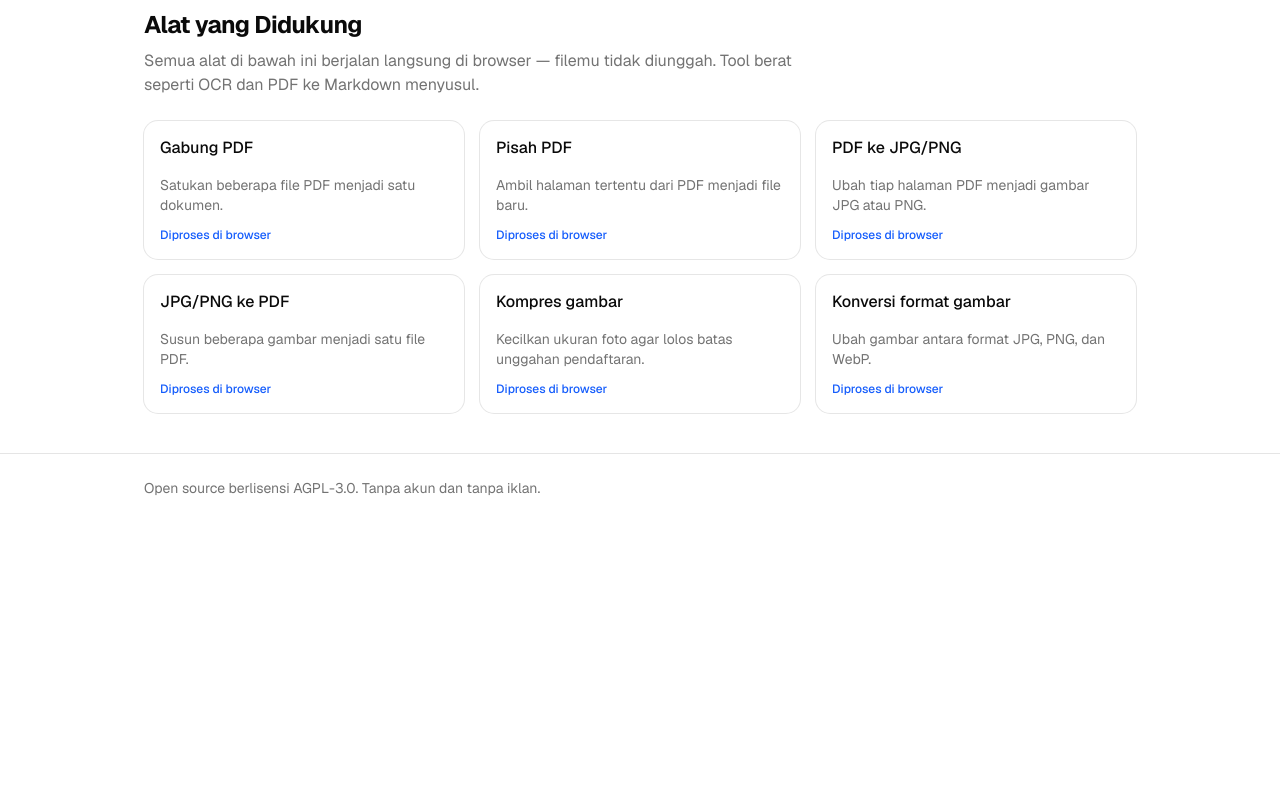
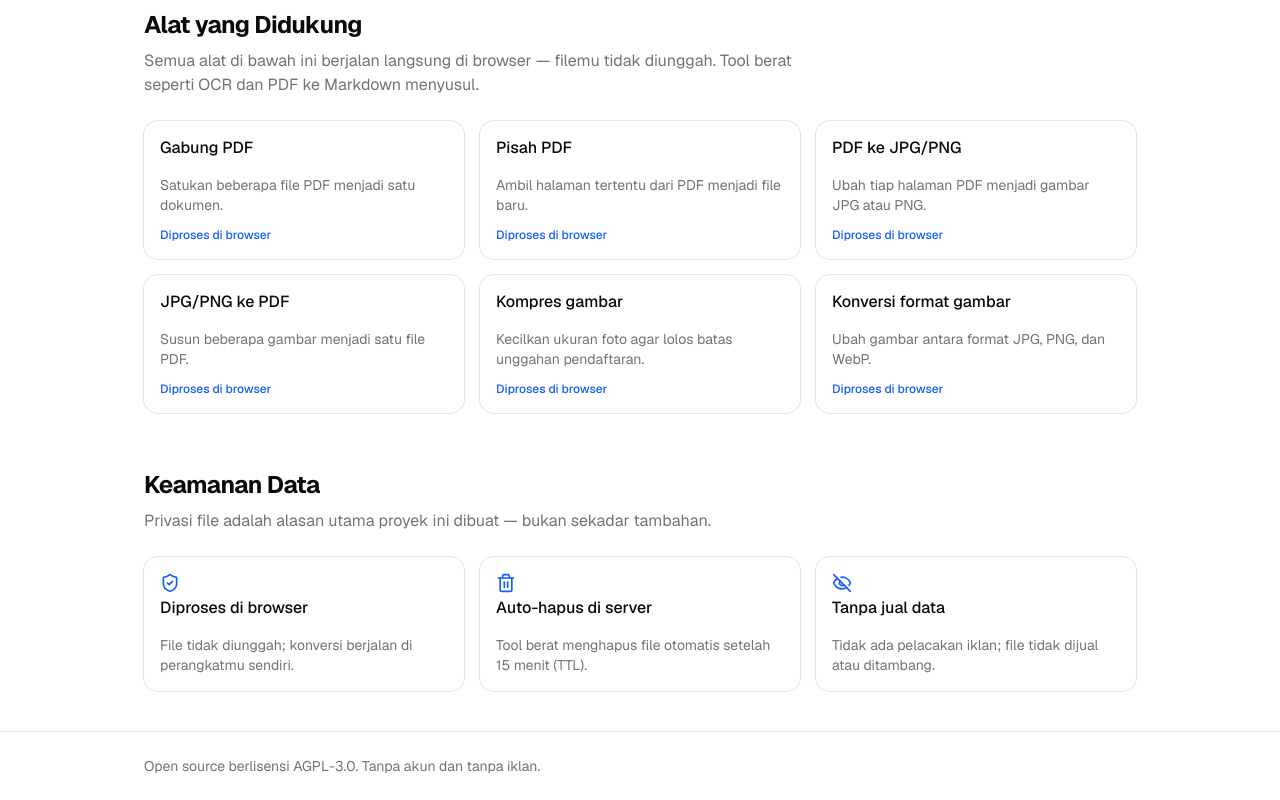
Before and after one commit to ranggadyexe/wade-convert, a Next.js app in the folder web/: page / in a window 1280 px wide. Shown: the part 660-1460 px from the top of the page. Before the commit the page ends 1182 px from the top, so only its background shows below. Built offline with nearby package versions, Linux system fonts and the light colour scheme.

Commit message:
feat(web): tambah section keamanan data dengan card dan ikon lucide

```diff
--- a/web/app/page.tsx
+++ b/web/app/page.tsx
@@ -1,4 +1,4 @@
-import { FileImage, FileText } from "lucide-react";
+import { EyeOff, FileImage, FileText, ShieldCheck, Trash2 } from "lucide-react";
 import Link from "next/link";
 
 import { Badge } from "@/components/ui/badge";
@@ -79,6 +79,40 @@ function KartuAlat({ alat }: { alat: Alat }) {
   return <IsiKartu alat={alat} />;
 }
 
+const IKON_KEAMANAN = [ShieldCheck, Trash2, EyeOff];
+
+function KeamananData() {
+  return (
+    <section className="mt-14" aria-labelledby="keamanan-data">
+      <h2
+        id="keamanan-data"
+        className="font-heading text-2xl font-bold tracking-tight"
+      >
+        {teks.keamanan.judul}
+      </h2>
+      <p className="mt-2 max-w-2xl text-muted-foreground">
+        {teks.keamanan.deskripsi}
+      </p>
+      <div className="mt-6 grid gap-4 sm:grid-cols-3">
+        {teks.keamanan.poin.map((poin, indeks) => {
+          const Ikon = IKON_KEAMANAN[indeks];
+          return (
+            <Card key={poin.judul}>
+              <CardHeader>
+                <Ikon className="size-5 text-primary" aria-hidden="true" />
+                <CardTitle>{poin.judul}</CardTitle>
+              </CardHeader>
+              <CardContent>
+                <p className="text-muted-foreground">{poin.isi}</p>
+              </CardContent>
+            </Card>
+          );
+        })}
+      </div>
+    </section>
+  );
+}
+
 export default function Home() {
   return (
     <>
@@ -106,6 +140,8 @@ export default function Home() {
           ))}
         </ul>
       </section>
+
+      <KeamananData />
     </>
   );
 }
--- a/web/lib/i18n.ts
+++ b/web/lib/i18n.ts
@@ -75,6 +75,25 @@ export const teks = {
     hasil: "Hasil PDF",
     urutan: "Urutan halaman mengikuti urutan daftar.",
   },
+  keamanan: {
+    judul: "Keamanan Data",
+    deskripsi:
+      "Privasi file adalah alasan utama proyek ini dibuat — bukan sekadar tambahan.",
+    poin: [
+      {
+        judul: "Diproses di browser",
+        isi: "File tidak diunggah; konversi berjalan di perangkatmu sendiri.",
+      },
+      {
+        judul: "Auto-hapus di server",
+        isi: "Tool berat menghapus file otomatis setelah 15 menit (TTL).",
+      },
+      {
+        judul: "Tanpa jual data",
+        isi: "Tidak ada pelacakan iklan; file tidak dijual atau ditambang.",
+      },
+    ],
+  },
   footerCatatan: "Open source berlisensi AGPL-3.0. Tanpa akun dan tanpa iklan.",
 } as const;
 
```
